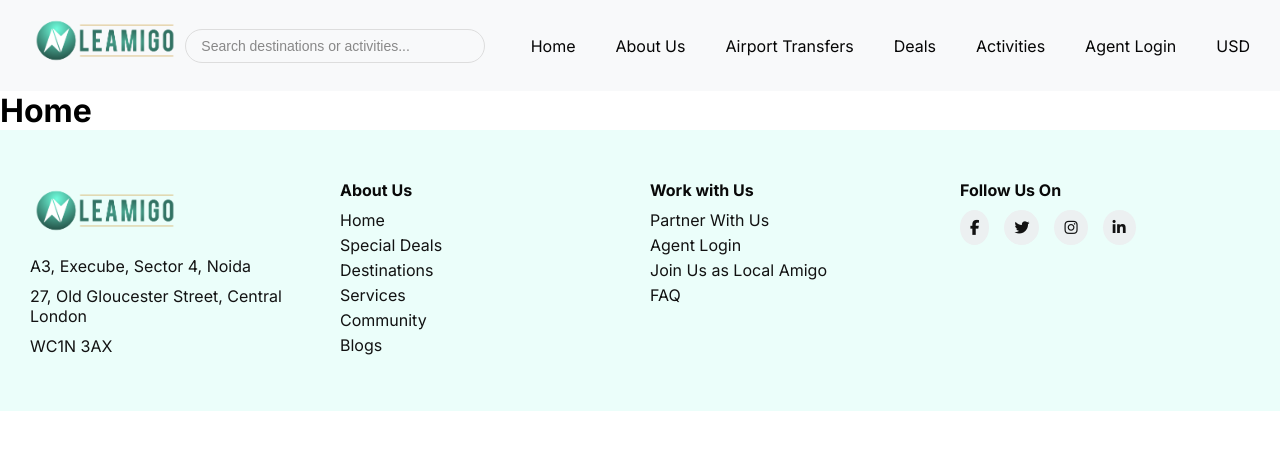
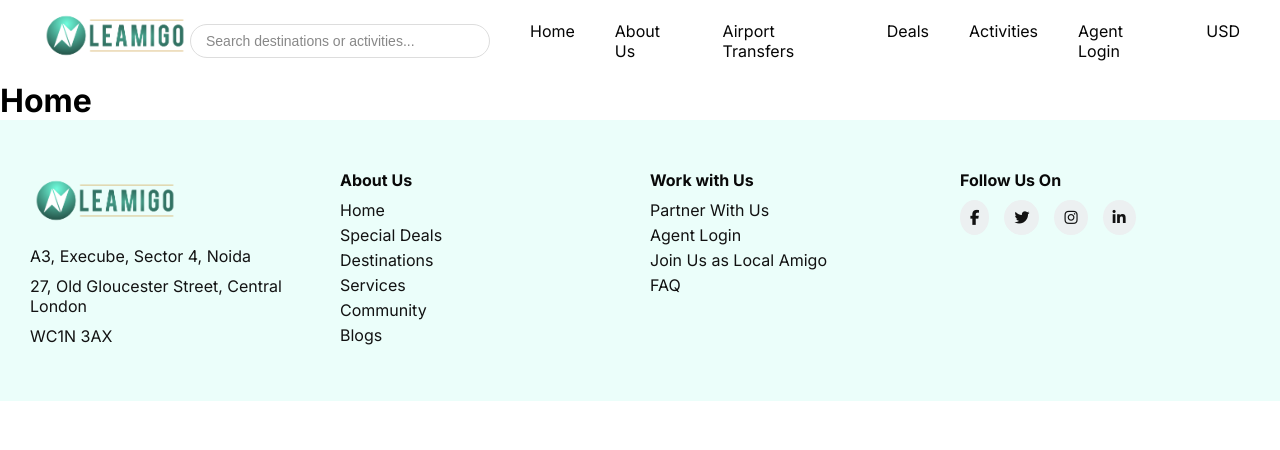
Before and after one commit to Manoj-Pal-21/Shopping-App-Design, a React (Vite) app: page / in a window 1280 px wide. Shown: the top 450 px of the page. Built offline with nearby package versions, Linux system fonts and the light colour scheme.

Commit message:
remove footer bottom

```diff
--- a/src/component/Navbar/Navbar.css
+++ b/src/component/Navbar/Navbar.css
@@ -2,9 +2,8 @@
     display: flex;
     justify-content: space-between;
     align-items: center;
-    padding: 10px 30px;
+    padding: 5px 40px;
     position: relative;
-    background-color: #f8f9fa;
 }
 
 .logo {
```
